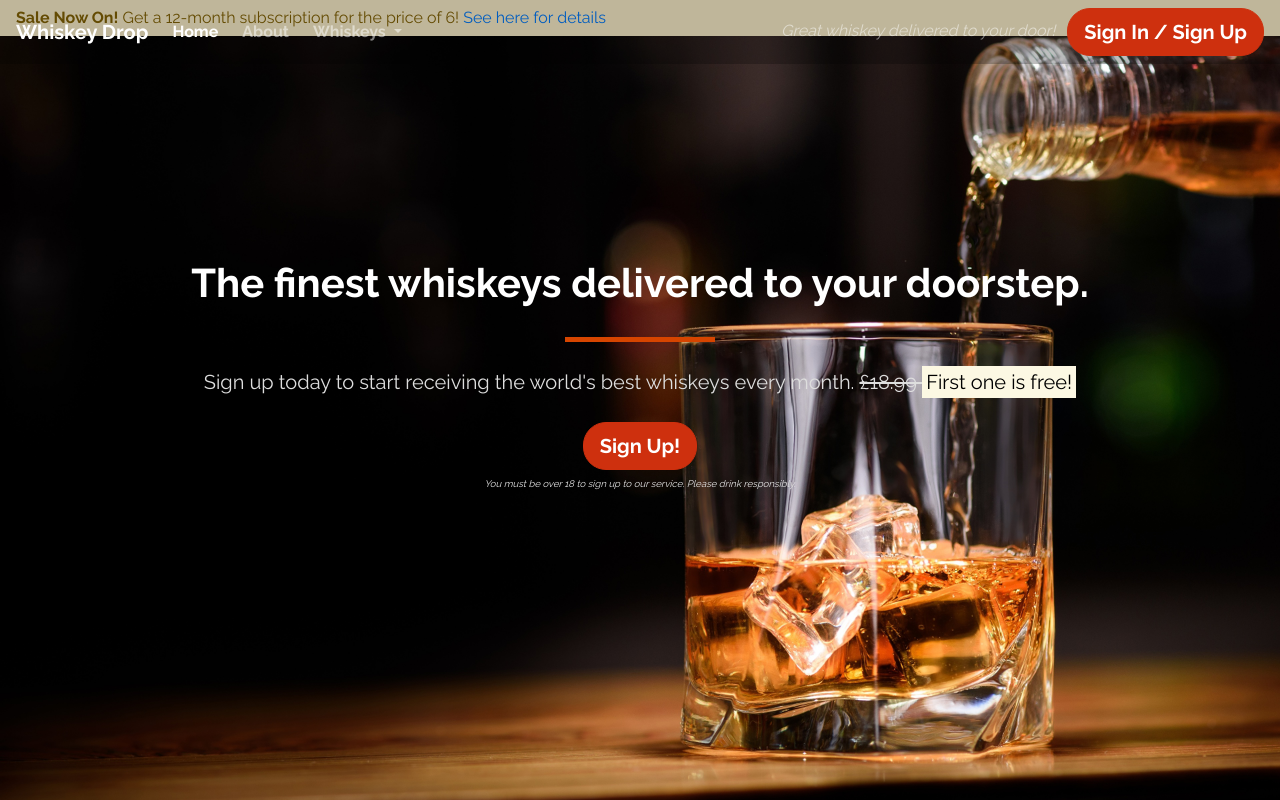
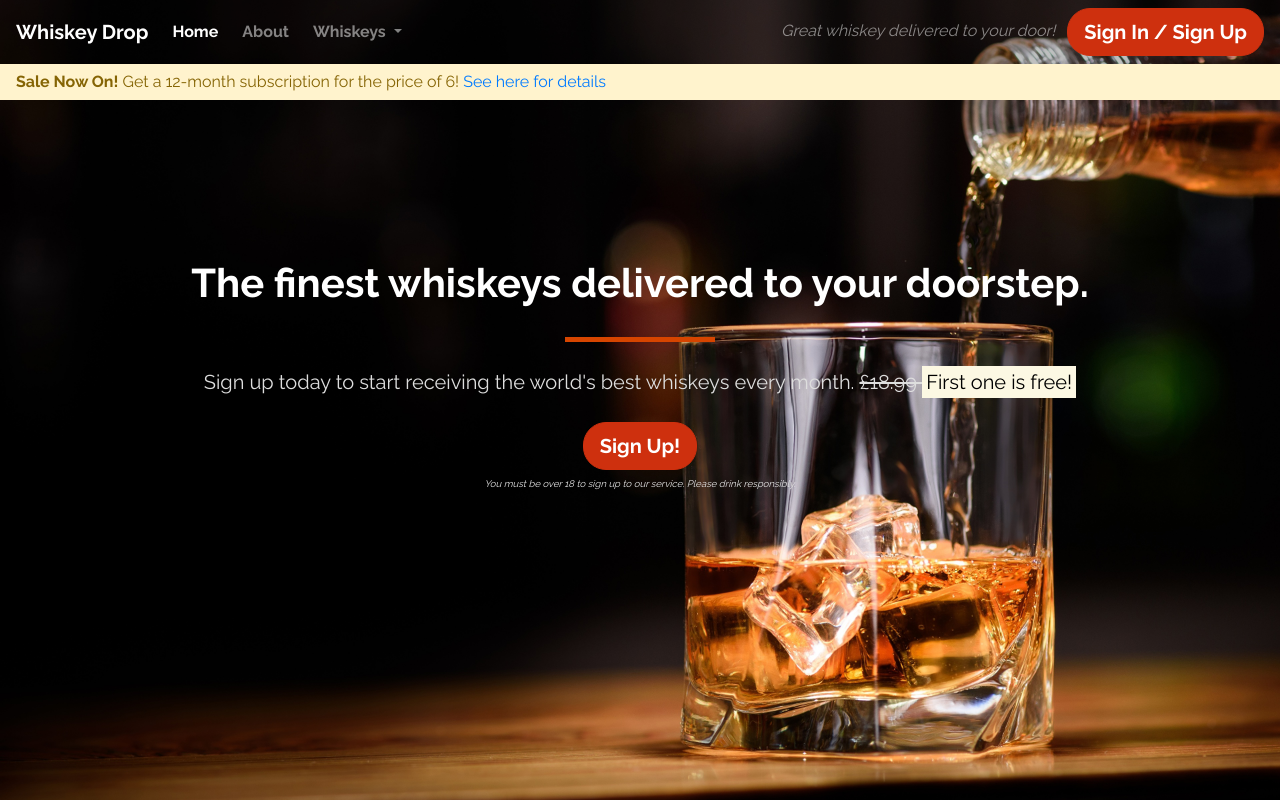
Before and after one commit to EllenSt264/bootstrap-whiskey_site-VS, a plain HTML site: page index.html in a window 1280 px wide. Shown: the top 800 px of the page. Drawn offline with nearby package versions, Linux system fonts and the light colour scheme.

Commit message:
Final commit

```diff
--- a/assets/css/style.css
+++ b/assets/css/style.css
@@ -10,6 +10,7 @@ body {
 }
 
 .alert-container .col-12 {
+    top: 4rem;
     padding-left: 0;
     padding-right: 0;
 }
```
Also changed, not shown: 1 other file.
